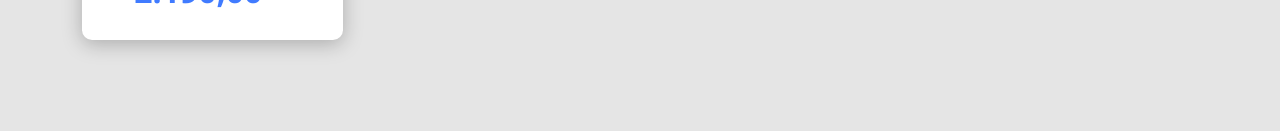
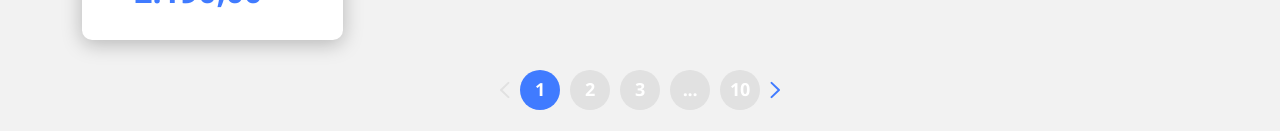
Before and after one commit to KEENNEEDYY/dscatalog-ecomerce, a React (Create React App) app in the folder frontweb/: page /products in a window 1280 px wide. Shown: the part 732-863 px from the top of the page. Before the commit the page ends 826 px from the top, so only its background shows below. Built offline with nearby package versions, Linux system fonts and the light colour scheme; the HTML template or start-up script is replaced by a standard one.

Commit message:
Pagination, styling

```diff
--- a/frontweb/src/assets/styles/custom.scss
+++ b/frontweb/src/assets/styles/custom.scss
@@ -2,7 +2,7 @@
     'primary': #407bff,
 );
 
-$body-bg: #e5e5e5;
+$body-bg: #F2F2F2;
 $body-color: #263238;
 
 @import '~bootstrap/scss/bootstrap.scss';
--- /dev/null
+++ b/frontweb/src/components/Pagination/index.tsx
@@ -0,0 +1,19 @@
+import { ReactComponent as ArrowIcon } from 'assets/images/arrow.svg';
+
+import './styles.css';
+
+const Pagination = () => {
+  return (
+    <div className="pagination-container">
+      <ArrowIcon className="arrow-previous arrow-inactive" />
+      <div className="pagination-item active">1</div>
+      <div className="pagination-item">2</div>
+      <div className="pagination-item">3</div>
+      <div className="pagination-item">...</div>
+      <div className="pagination-item">10</div>
+      <ArrowIcon className="arrow-next arrow-active" />
+    </div>
+  );
+};
+
+export default Pagination;
--- /dev/null
+++ b/frontweb/src/components/Pagination/styles.css
@@ -0,0 +1,40 @@
+.pagination-container {
+    display: flex;
+    justify-content: center;
+    align-items: center;
+}
+
+.pagination-item{
+    width: 40px;
+    height: 40px;
+    border-radius: 50%;
+    background: #E1E1E1;
+    font-size: 18px;
+    font-weight: 700;
+    letter-spacing: -0.015em;
+    color: #fff;
+    display: flex;
+    justify-content: center;
+    align-items: center;
+    margin-left: 10px;
+}
+
+.pagination-item.active{
+    background-color: #407BFF;
+}
+
+.arrow-previous {
+    transform: rotate(-180deg);
+}
+
+.arrow-next{
+    margin-left: 10px;
+}
+
+.arrow-inactive{
+    color: #E1E1E1;
+}
+
+.arrow-active{
+    color: #407BFF;
+}
--- a/frontweb/src/pages/Catalog/index.tsx
+++ b/frontweb/src/pages/Catalog/index.tsx
@@ -1,3 +1,4 @@
+import Pagination from 'components/Pagination';
 import ProductCard from 'components/ProductCard';
 import { Link } from 'react-router-dom';
 import { Product } from 'types/products';
@@ -55,6 +56,9 @@
           </Link>
         </div>
       </div>
+      <div className="row">
+        <Pagination />
+      </div>
     </div>
   );
 };
```
